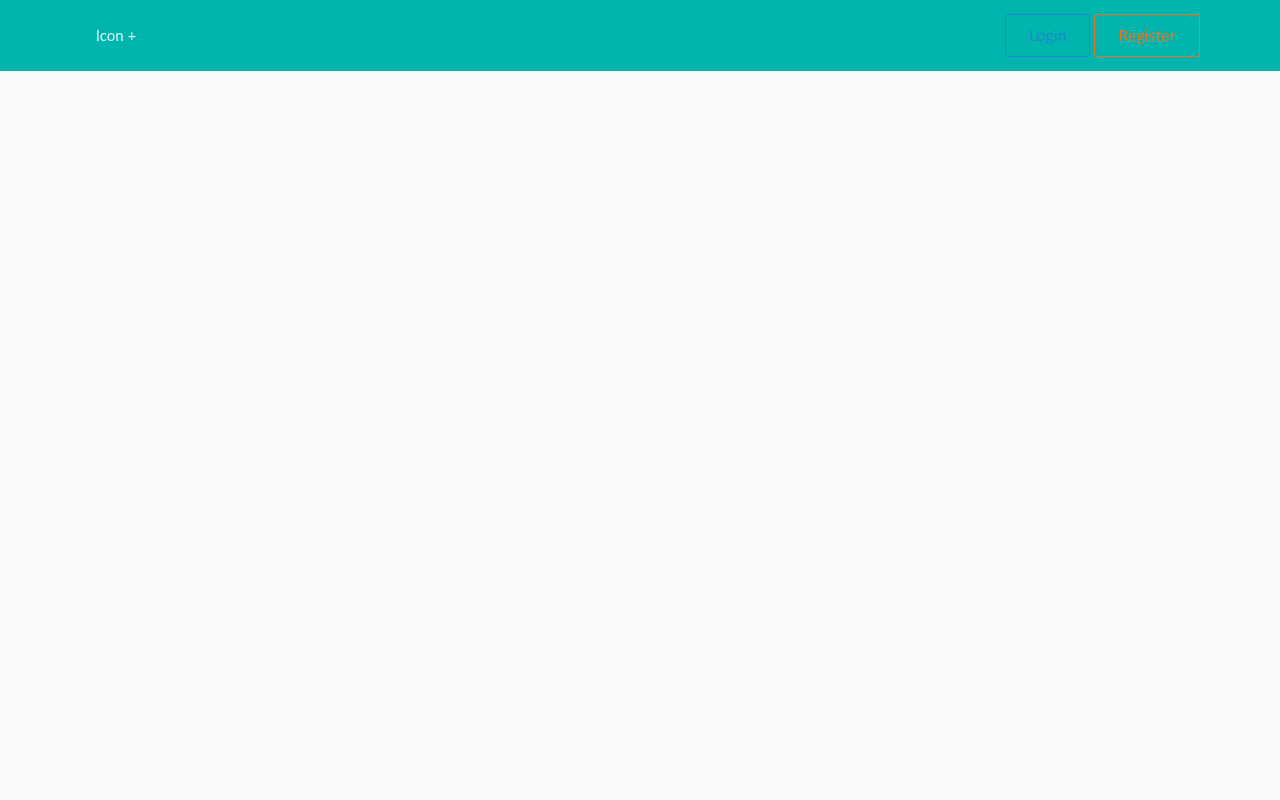
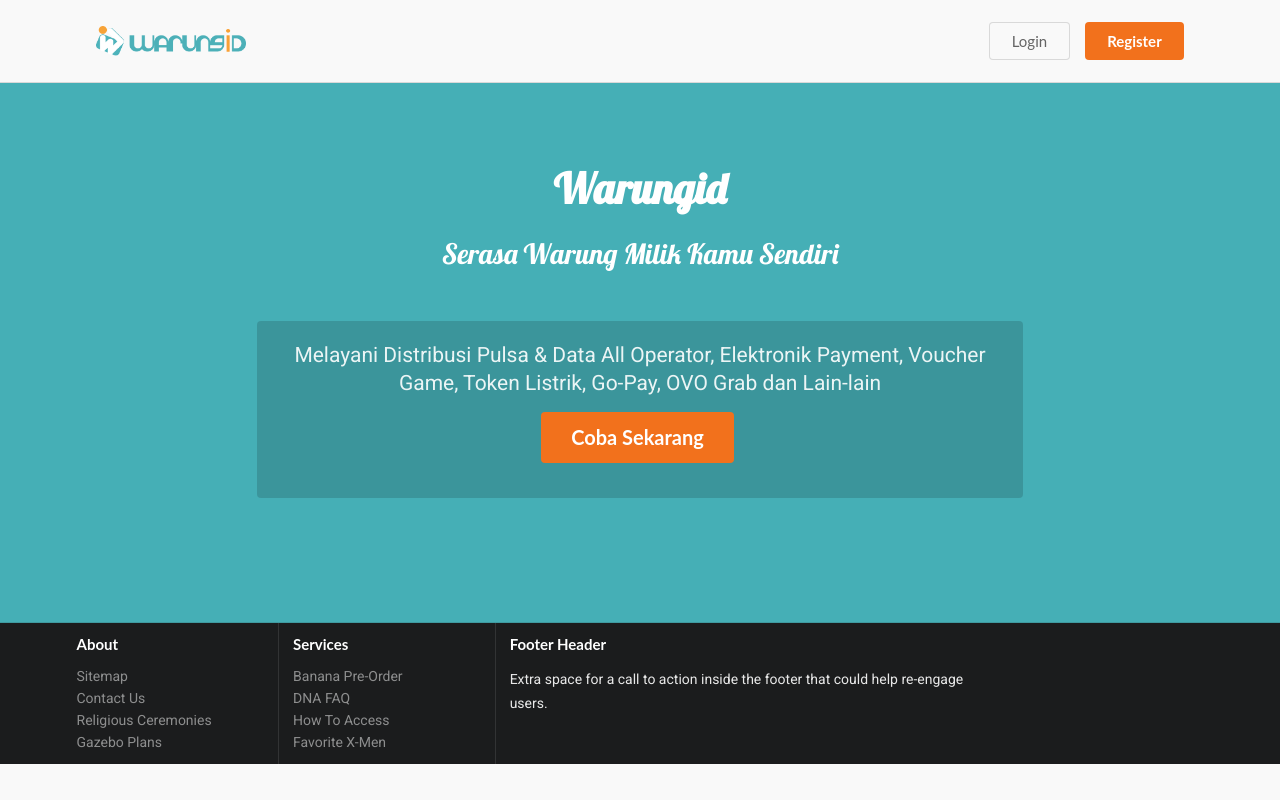
Before and after one commit to SlmnMEDIA/pulsatek, a Django app: page / in a window 1280 px wide. Run offline with Django 3.2, Linux system fonts and the light colour scheme; parts of the project's set-up code (start-up, migrations or seed data) failed here and were passed over; some libraries are stand-ins or nearby versions.

Commit message:
Ver.1.5 Pathcing update

```diff
--- a/static/main/main_v2.js
+++ b/static/main/main_v2.js
@@ -1,5 +1,7 @@
 // js
 $(document).ready(function() {
+    $('.ui.dropdown').dropdown();
+
     // da
     $.ajax({
         url:'/sale/profit/',
@@ -7,5 +9,6 @@
         success: function(data) {
             $('#profit').html(data.html);
         }
-    })
+    });
+
 });
--- a/template/base_v2.html
+++ b/template/base_v2.html
@@ -21,9 +21,9 @@
         {% endblock %}
     </head>
     <body>
-        {% include 'header.html' %}
+        {% include 'header_account.html' %}
 
-        <div class="ui vertical segment">
+        <div class="ui vertical segment" style="margin-top: 30px">
             <div class="ui fluid container">
                 <div class="ui stackable padded grid">
                     <div class="three wide column">
@@ -109,6 +109,8 @@
             </div>
         </div>
 
+        {% include 'footer.html' %}
+
         <div id="modal1" class="ui small modal">
             <!-- modal content -->
         </div>
--- a/template/base_v3.html
+++ b/template/base_v3.html
@@ -16,11 +16,15 @@
 
         {% block css %}
         {% endblock %}
+        <style>
+            body {
+                background-color:#45AFB6;
+            }
+        </style>
 
         <script src='https://www.google.com/recaptcha/api.js'></script>
     </head>
     <body>
-        <!-- {% include 'header.html' %} -->
 
         <div class="ui basic vertical segment">
             {% block content %}
--- a/template/base_v4.html
+++ b/template/base_v4.html
@@ -16,6 +16,7 @@
 
         {% block css %}
         {% endblock %}
+
     </head>
     <body>
         {% include 'header.html' %}
@@ -23,6 +24,7 @@
         {% block content %}
         {% endblock %}
 
+        {% include 'footer.html' %}
         <script src="https://ajax.googleapis.com/ajax/libs/jquery/3.3.1/jquery.min.js"></script>
         <script src="{% static 'semantic/semantic.min.js' %}"></script>
         {% block js %}
--- /dev/null
+++ b/template/footer.html
@@ -0,0 +1,28 @@
+<div class="ui inverted vertical footer segment">
+    <div class="ui container">
+        <div class="ui stackable inverted divided equal height stackable grid">
+        <div class="three wide column">
+            <h4 class="ui inverted header">About</h4>
+            <div class="ui inverted link list">
+            <a href="#" class="item">Sitemap</a>
+            <a href="#" class="item">Contact Us</a>
+            <a href="#" class="item">Religious Ceremonies</a>
+            <a href="#" class="item">Gazebo Plans</a>
+            </div>
+        </div>
+        <div class="three wide column">
+            <h4 class="ui inverted header">Services</h4>
+            <div class="ui inverted link list">
+            <a href="#" class="item">Banana Pre-Order</a>
+            <a href="#" class="item">DNA FAQ</a>
+            <a href="#" class="item">How To Access</a>
+            <a href="#" class="item">Favorite X-Men</a>
+            </div>
+        </div>
+        <div class="seven wide column">
+            <h4 class="ui inverted header">Footer Header</h4>
+            <p>Extra space for a call to action inside the footer that could help re-engage users.</p>
+        </div>
+        </div>
+    </div>
+</div>
--- a/template/header.html
+++ b/template/header.html
@@ -1,7 +1,9 @@
-<div class="ui inverted teal vertical segment">
-    <div class="ui inverted large secondary container menu">
+{% load static %}
+
+<div class="ui vertical segment">
+    <div class="ui container large secondary parseleft menu">
         <div class="item">
-            Icon +
+            <img src="{% static 'logo/logowarungid3.png' %}" alt="" class="ui small image">
         </div>
         <div class="right menu">
             {% if user.is_authenticated %}
@@ -9,13 +11,20 @@
                 Logout
             </a>
             {% else %}
-                <a href="{% url 'login' %}" class="ui basic primary large button">
+            <div class="item">
+                <a href="{% url 'login' %}" class="ui basic button">
                     Login
                 </a>
-                <a href="{% url 'signup' %}" class="ui basic orange large button">
+                <a href="{% url 'signup' %}" class="ui orange button">
                     Register
                 </a>
+            </div>
             {% endif %}
         </div>
     </div>
 </div>
+<!-- <div class="ui vertical segment">
+    <div class="ui container">
+        Serasa Warung Milik Kamu Sendiri
+    </div>
+</div> -->
--- a/template/page/home.html
+++ b/template/page/home.html
@@ -1,5 +1,62 @@
 {% extends 'base_v4.html' %}
+{% load static %}
+{% block css %}
+<link href="https://fonts.googleapis.com/css?family=Lobster" rel="stylesheet">
+<style>
+    .jumbotext .ui.header {
+        font-family: 'Lobster', cursive;
+        font-size: 3em;
+    }
+    .jumbotext p {
+        font-family: 'Lobster', cursive;
+        font-size: 2em;
+    }
+    .parseleft.menu .button {
+        margin-left: 15px !important;
+    }
+</style>
+{% endblock %}
 
 {% block content %}
-
+<div class="ui vertical segment" style="background-color: #45AFB6; min-height:540px;">
+    <div class="ui container">
+        <div class="ui stackable center middle aligned center aligned jumbotext grid">
+            <div class="row" style="min-height:500px">
+                <div class="column">
+                    <h1 class="ui inverted header">
+                        Warungid
+                    </h1>
+                    <p style="color:#fff">Serasa Warung Milik Kamu Sendiri</p>
+                    <div class="ui centered grid">
+                        <div class="eleven wide column">
+                            <div class="ui inverted center aligned segment" style="background-color:rgba(0,0,0,0.15);font-size: 1.5rem">
+                                Melayani Distribusi Pulsa & Data All Operator, Elektronik Payment, Voucher Game, Token Listrik, Go-Pay, OVO Grab dan Lain-lain
+                                <div class="ui basic segment">
+                                    <a class="ui huge orange button" href="{% url 'signup' %}">
+                                        Coba Sekarang
+                                    </a>
+                                </div>
+                            </div>
+                        </div>
+                    </div>
+                </div>
+            </div>
+        </div>
+    </div>
+</div>
+<!-- <div class="ui vertical segment" style="min-height:100vh">
+    <div class="ui container" style="margin:40px 0;">
+        <div class="ui stackable grid">
+            <div class="six wide column">
+                <h1 class="orange header">ONE SIMPLE TOUCH FOR YOU NEED</h1>
+                <p>
+                        Established in 2010 as a motorcycle ride-hailing phone service, GO-JEK has evolved into an on demand provider of transport and other lifestyle services.
+                </p>
+            </div>
+            <div class="eight wide right floated column">
+               <img src="{% static 'logo/proto.jpg' %}" class="ui medium image" alt="">
+            </div>
+        </div>
+    </div>
+</div> -->
 {% endblock %}
--- a/template/sale/includes/partial-data-sale.html
+++ b/template/sale/includes/partial-data-sale.html
@@ -1,6 +1,6 @@
 {% for sale in sales %}
     <tr class="">
-        <td>{{ sale.trx_obj }}</td>
+        <td>{{ sale.trx_obj }} <br><small style="color:#666">{{ sale.trx_obj.responsetrx.ref2 }}</small> </td>
         <td>{{ sale.trx_obj.customer }}</td>
         <td>{{ sale.trx_obj.product.product_name }}</td>
         <td>
--- a/template/sale/includes/partial-profit-value.html
+++ b/template/sale/includes/partial-profit-value.html
@@ -4,5 +4,5 @@
     profit
 </div>
 <div class="value">
-    Rp {{ profit|intcomma }}
+    {{ profit|intcomma }}
 </div>
```
Also changed, not shown: game/tasks.py (+32 -27 lines), pulsa/tasks.py (+32 -27 lines), template/account/index_v2.html (+4 -4 lines), template/core/signup.html (+16 -12 lines), template/header_account.html (added, +30 -0 lines), template/registration/login.html (+11 -9 lines), template/registration/password_reset_form.html (+18 -6 lines), transport/tasks.py (+32 -27 lines), static/logo/logowarungid3.png (added), static/logo/proto.jpg (added).
